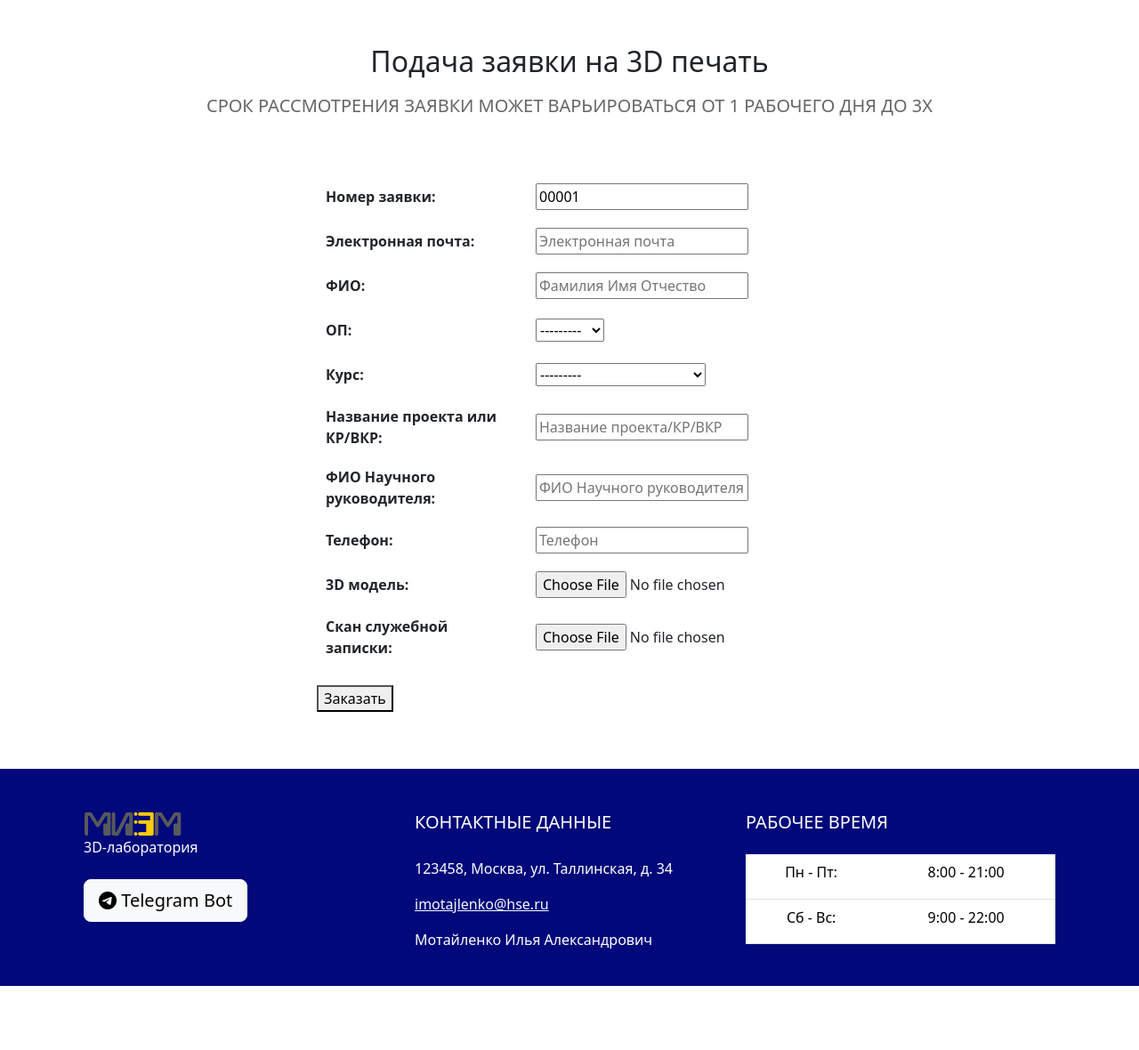
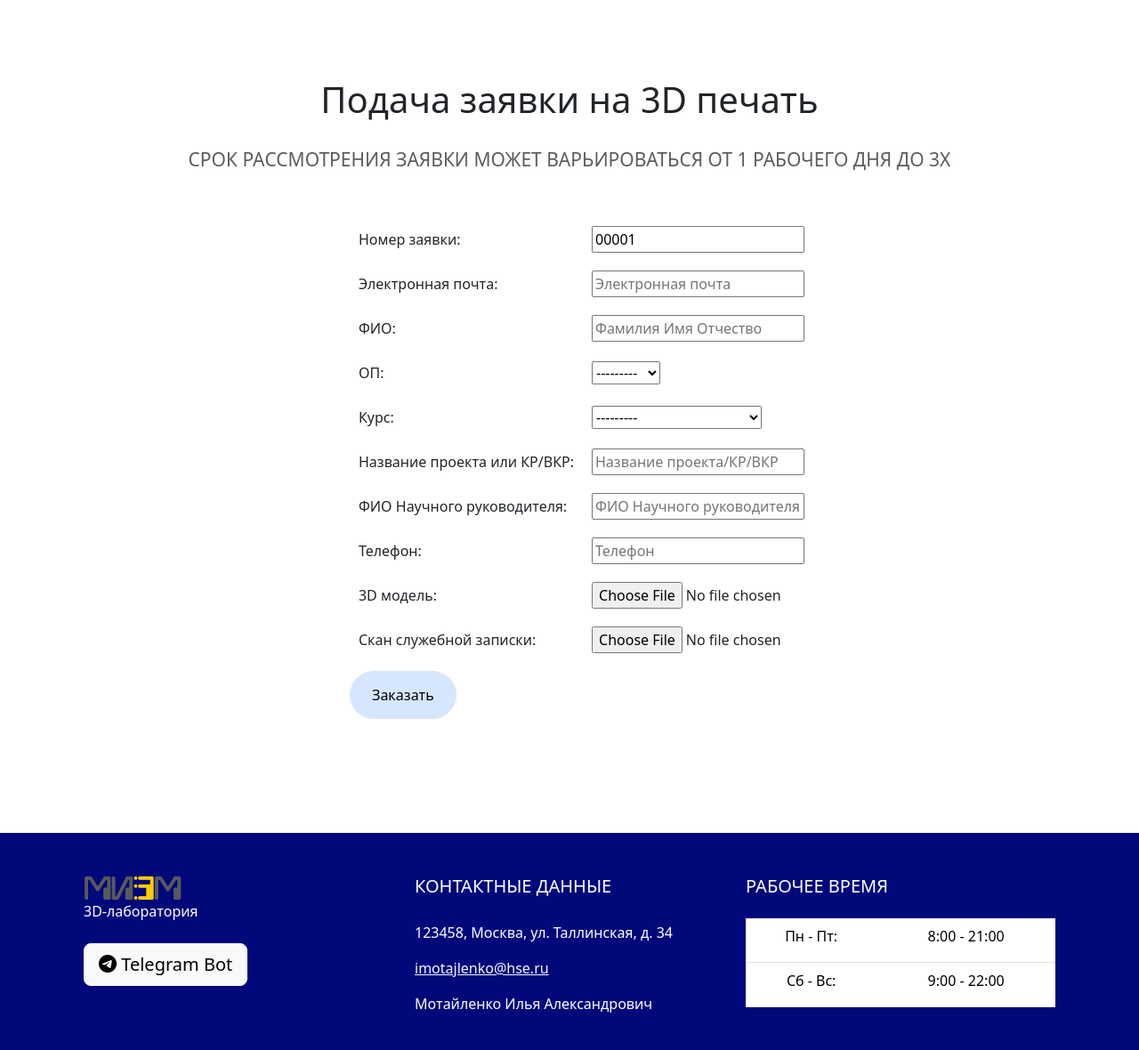
Before and after one commit to amgn1/project_1311, a Django app: page /appform/ in a window 1280 px wide. Shown: the part 76-1256 px from the top of the page at 89% size. Before the commit the page ends 1184 px from the top, so only its background shows below. Run offline with Django 4.2, Linux system fonts and the light colour scheme; data that the repository does not hold is empty; some libraries are stand-ins or nearby versions.

Commit message:
Update appform.html

```diff
--- a/dev/req3d/appform/templates/appform/appform.html
+++ b/dev/req3d/appform/templates/appform/appform.html
@@ -1,7 +1,7 @@
 {% extends 'base_generic.html' %}
 {% block title %}3D MIEM{% endblock %}
+{% block content %}
 
-{% block content %}
 <style>
     .center {
         display: flex;
@@ -11,52 +11,55 @@
         margin-bottom: 48px;
     }
 
-    h1 {
-        margin: 0;
-        font-size: 32px;
-        margin-bottom: 16px;
+	.button {
+		display: inline-block;
+		padding: 15px 25px;
+		cursor: pointer;
+		text-align: center;
+		text-decoration: none;
+		outline: none;
+		color: black;
+		background-color: #d6e6ff;
+		border: none;
+		border-radius: 30px;
 	}
 
-    form {
-        margin: 0 auto;
-        padding: 16px;
-        max-width: 600px;
-        border-radius: 6px;
-        box-shadow: 0 0 0px rgba(0, 0, 0, 0.2);
-        background-color: #fff;
-    }
+	.button:hover {background-color: #BDD6FF}
 
-    table {
-        margin-bottom: 20px; /* Add margin to the bottom of the form */
+	.button:active {
+		background-color: #A3C7FF;
 	}
 
     td, th {
         padding: 10px;
+		font-weight: normal;
     }
 
     tr {
         height: 50px;
     }
 
-    .form-description {
-        margin-bottom: 30px;
-        font-size: 20px;
-        text-align: center;
-        color: #666;
-    }
+</style>
 
-</style>
-<div class="center">
-    <h1>Подача заявки на 3D печать</h1>
-    <div class="form-description">
-        <p>СРОК РАССМОТРЕНИЯ ЗАЯВКИ МОЖЕТ ВАРЬИРОВАТЬСЯ ОТ 1 РАБОЧЕГО ДНЯ ДО 3Х</p>
+<div class="mt-auto" style="padding: 5% 0 10% 0;">
+    <div class="container p-4">
+        <p class='text-center mb-4 display-6'>
+            <strong>Подача заявки на 3D печать</strong>
+            <br>
+        </p>
+        <p class='text-center mb-4 fs-4'>
+            <small class="text-muted">СРОК РАССМОТРЕНИЯ ЗАЯВКИ МОЖЕТ ВАРЬИРОВАТЬСЯ ОТ 1 РАБОЧЕГО ДНЯ ДО 3Х</small>
+        </p>
     </div>
+
+	<div class="d-flex justify-content-center align-items-center" style="margin-left: 100px;">
 		<form method="POST">
 			{% csrf_token %}
-        <table>
+			<table style="margin-bottom: 10px">
 			{{ form.as_table }}
 			</table>
-        <button type="submit">Заказать</button>
+			<button type="submit" class="button">Заказать</button>
 		</form>
 	</div>
+</div>
 {% endblock %}
```
Lines whose indentation alone changed are shown as unchanged.
